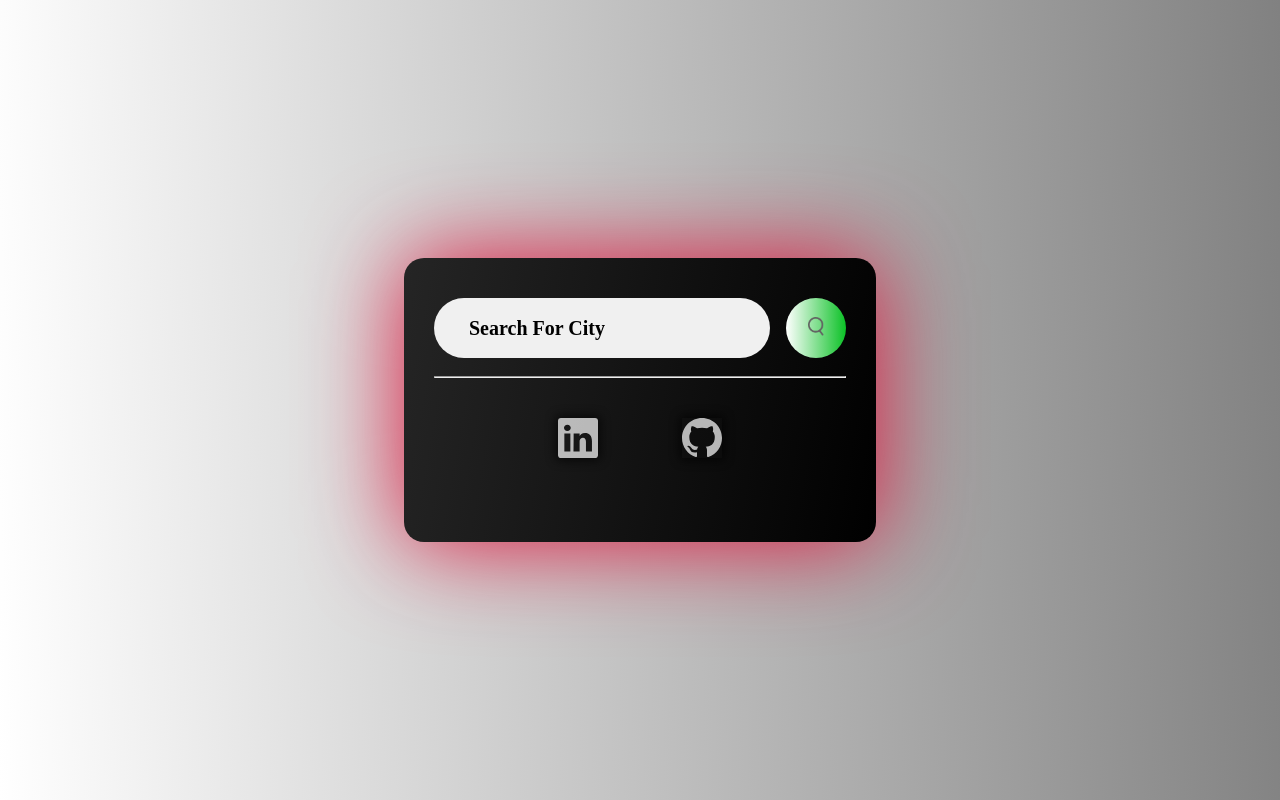
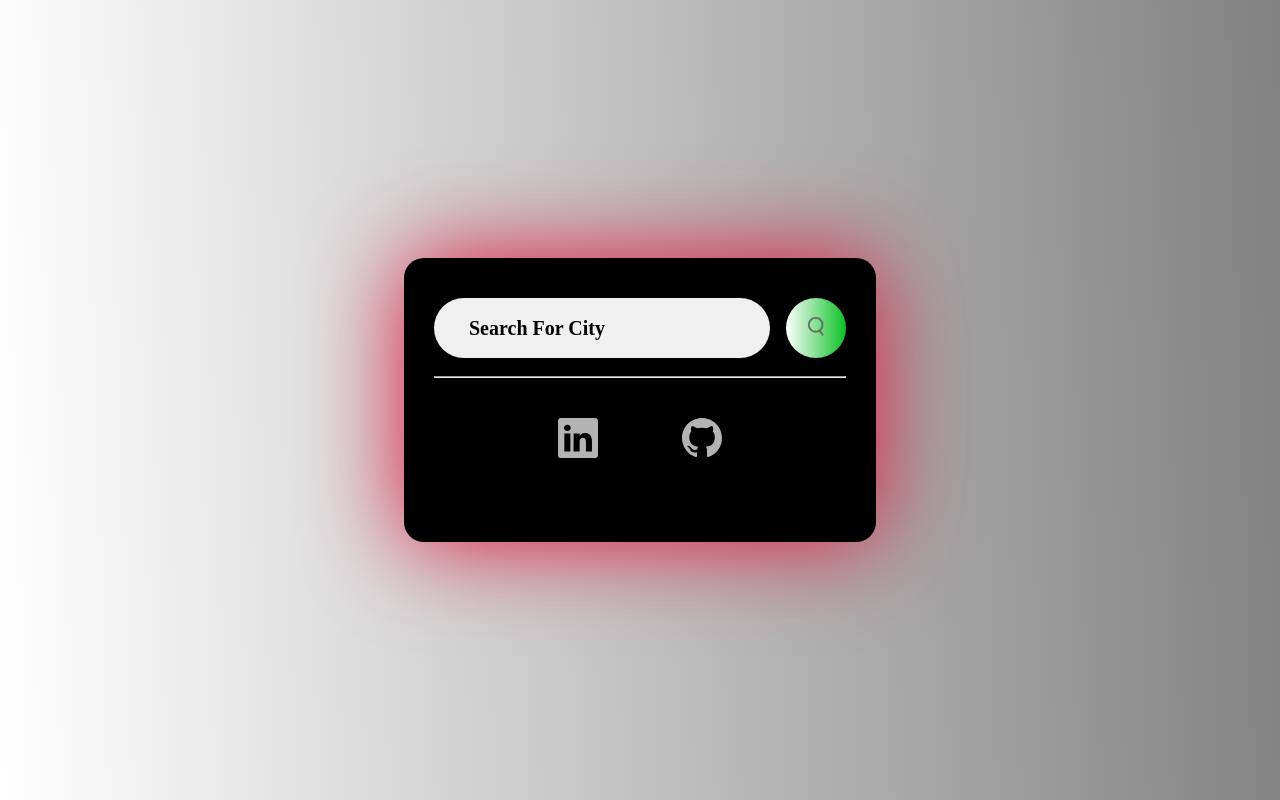
Before and after one commit to Singhskr1007/Weather_Fetch, a plain HTML site: page index.html in a window 1280 px wide. Drawn offline with Linux system fonts and the light colour scheme; a web font is replaced by a local one.

Commit message:
.card color Update style.css

```diff
--- a/style.css
+++ b/style.css
@@ -20,7 +20,7 @@ body {
 .card {
     filter: drop-shadow(0 0 3rem crimson);
     max-width: 500px;
-    background: linear-gradient(100deg, #252525, #000000);
+    background: linear-gradient(100deg, #000000, #000000);
     color: #ffffff;
     border-radius: 20px;
     padding: 40px 30px;
```
